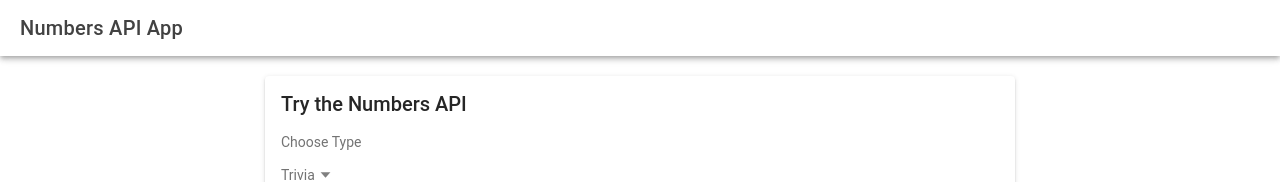
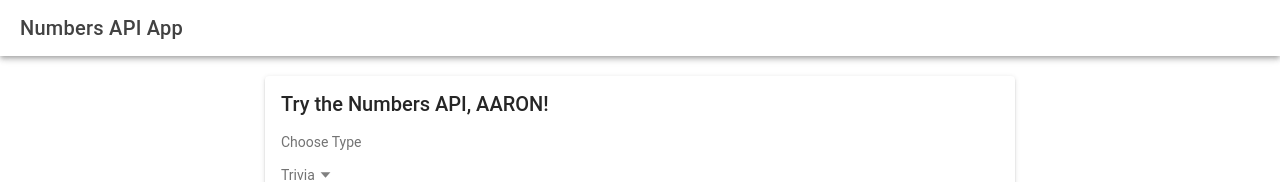
Before and after one commit to bucky-badger-gesmer/numbers-app, a React (Vite) app: page /home in a window 1280 px wide. Shown: the top 182 px of the page. Built offline with nearby package versions, Linux system fonts and the light colour scheme; no server answers.

Commit message:
add title

```diff
--- a/src/pages/Home.tsx
+++ b/src/pages/Home.tsx
@@ -218,7 +218,7 @@ const Home: React.FC = () => {
                   }}
                 >
                   <IonCardHeader>
-                    <IonCardTitle>Try the Numbers API</IonCardTitle>
+                    <IonCardTitle>Try the Numbers API, AARON!</IonCardTitle>
                   </IonCardHeader>
                   <IonCardContent>
                     <>
```
